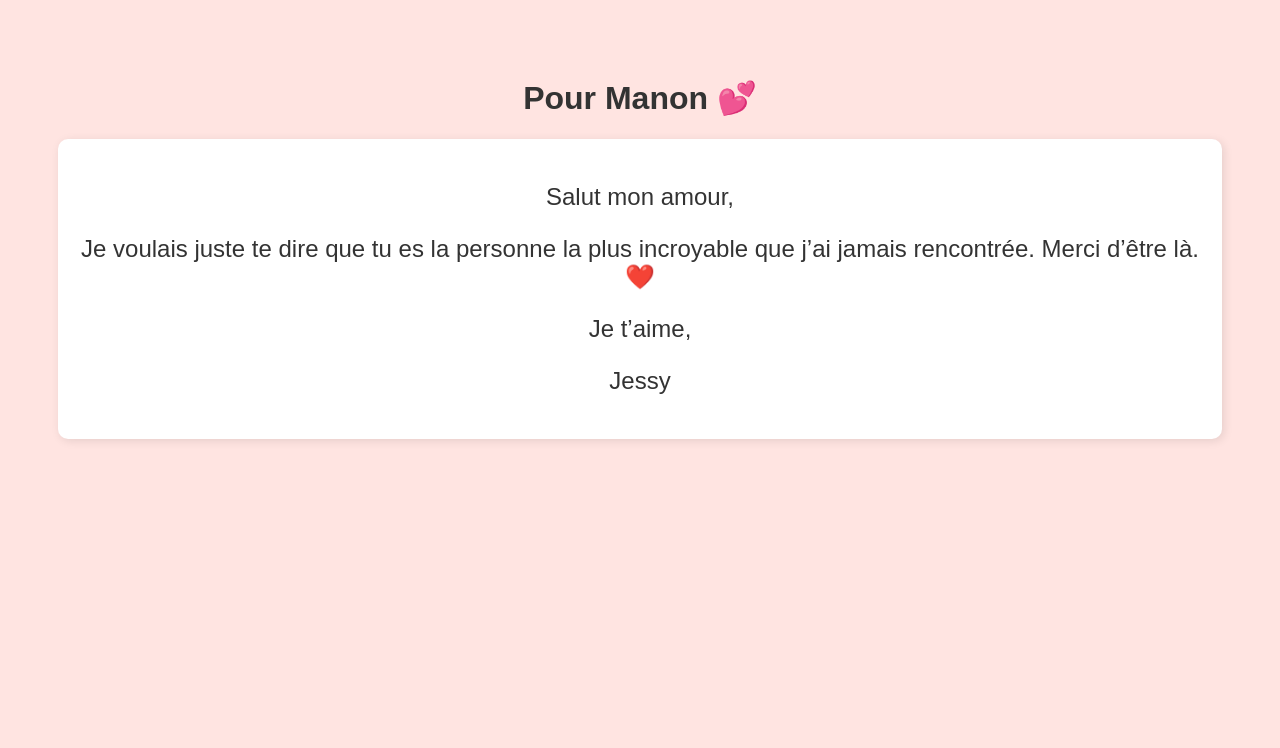
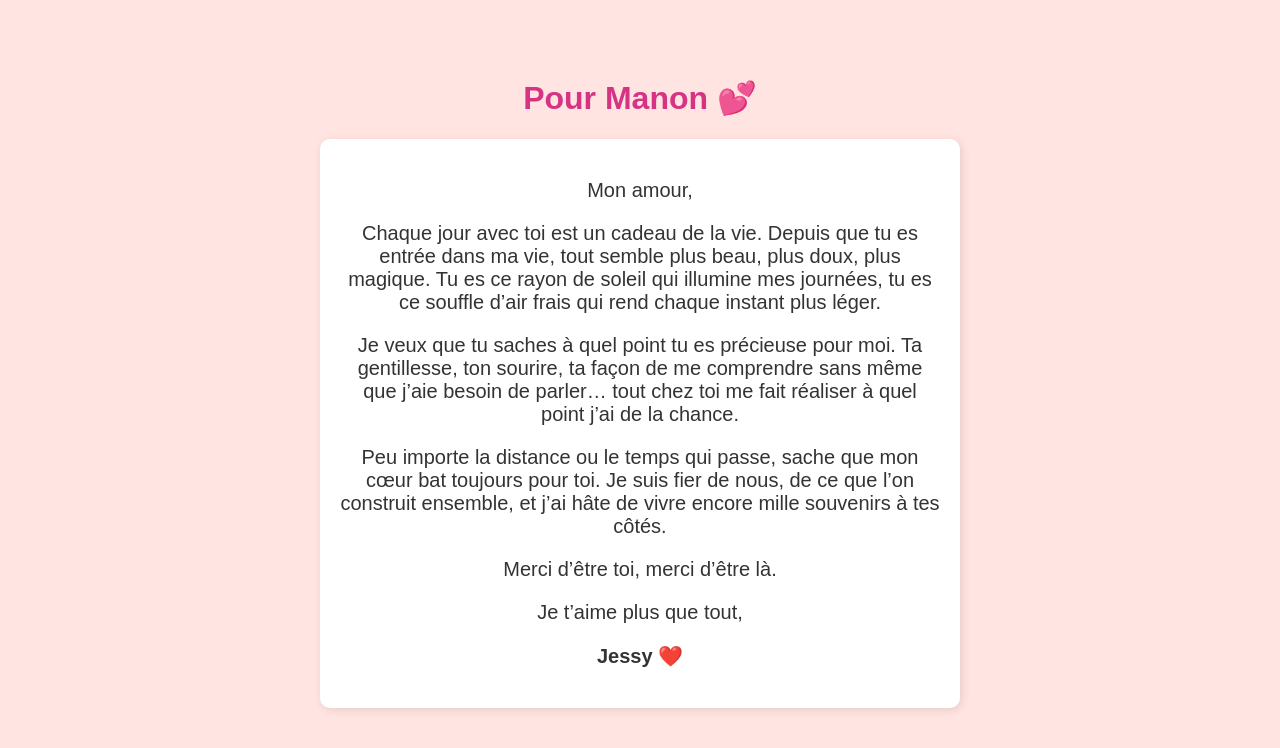
Before and after one commit to Jessy527/La-plus-belle-, a plain HTML site: page index.html in a window 1280 px wide. Drawn offline with Linux system fonts and the light colour scheme.

Commit message:
Update index.html

```diff
--- a/index.html
+++ b/index.html
@@ -3,7 +3,7 @@
 <head>
     <meta charset="UTF-8">
     <meta name="viewport" content="width=device-width, initial-scale=1.0">
-    <title>Un message secret pour toi</title>
+    <title>Un message pour toi</title>
     <style>
         body {
             font-family: Arial, sans-serif;
@@ -13,22 +13,30 @@
             padding: 50px;
         }
         .message {
-            font-size: 24px;
+            font-size: 20px;
             background: white;
             padding: 20px;
             border-radius: 10px;
             display: inline-block;
             box-shadow: 2px 2px 10px rgba(0, 0, 0, 0.1);
+            max-width: 600px;
+            margin: auto;
+        }
+        h1 {
+            color: #d63384;
         }
     </style>
 </head>
 <body>
     <h1>Pour Manon 💕</h1>
     <div class="message">
-        <p>Salut mon amour,</p>
-        <p>Je voulais juste te dire que tu es la personne la plus incroyable que j’ai jamais rencontrée. Merci d’être là. ❤️</p>
-        <p>Je t’aime,</p>
-        <p>Jessy</p>
+        <p>Mon amour,</p>
+        <p>Chaque jour avec toi est un cadeau de la vie. Depuis que tu es entrée dans ma vie, tout semble plus beau, plus doux, plus magique. Tu es ce rayon de soleil qui illumine mes journées, tu es ce souffle d’air frais qui rend chaque instant plus léger.</p>
+        <p>Je veux que tu saches à quel point tu es précieuse pour moi. Ta gentillesse, ton sourire, ta façon de me comprendre sans même que j’aie besoin de parler… tout chez toi me fait réaliser à quel point j’ai de la chance.</p>
+        <p>Peu importe la distance ou le temps qui passe, sache que mon cœur bat toujours pour toi. Je suis fier de nous, de ce que l’on construit ensemble, et j’ai hâte de vivre encore mille souvenirs à tes côtés.</p>
+        <p>Merci d’être toi, merci d’être là.</p>
+        <p>Je t’aime plus que tout,</p>
+        <p><strong>Jessy ❤️</strong></p>
     </div>
 </body>
 </html>
```
